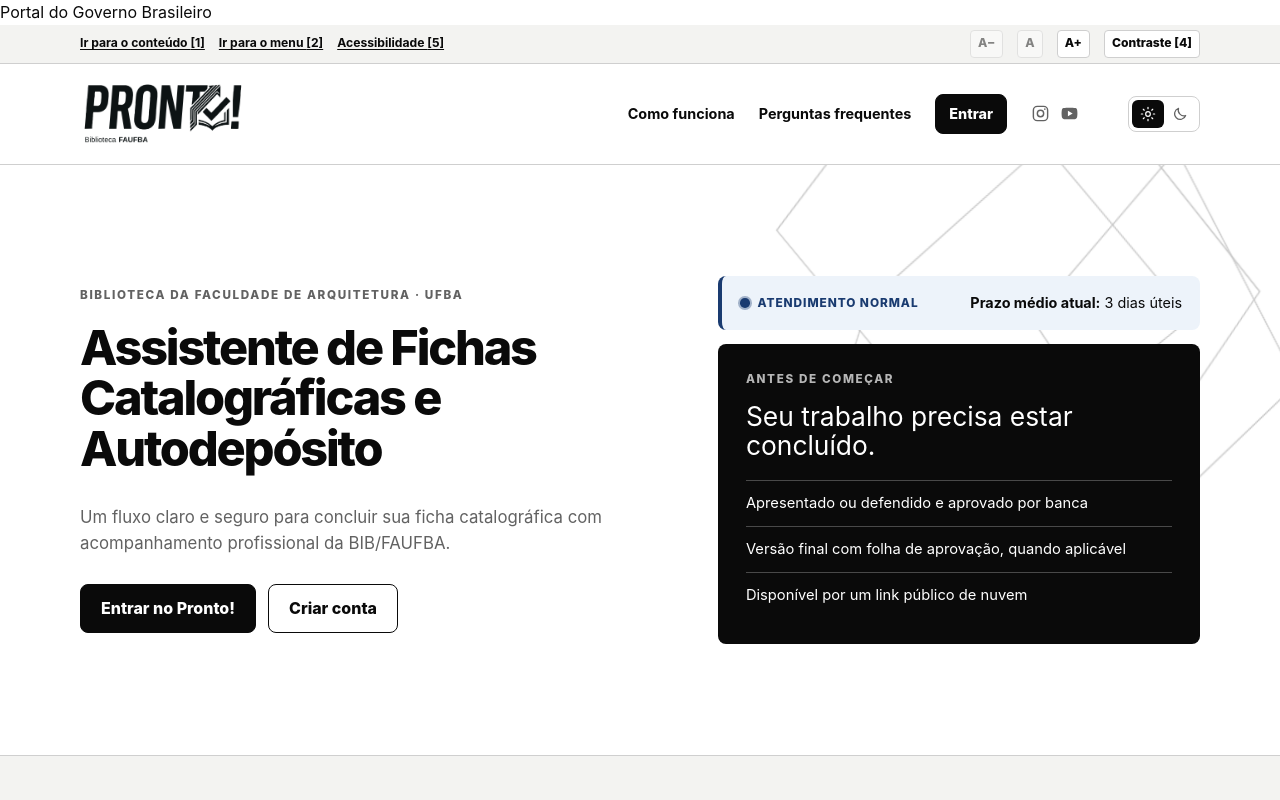
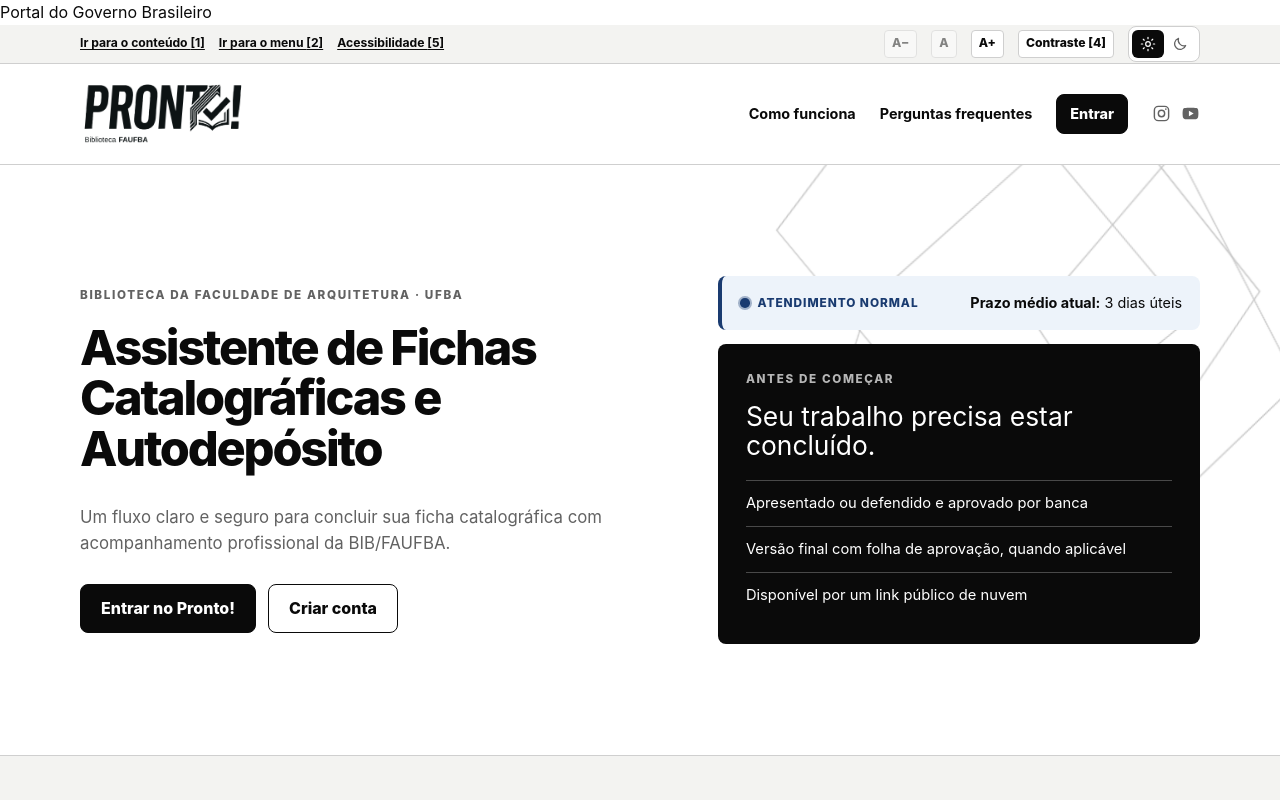
Before and after one commit to ramondavi/codex-projetos, a Next.js app: page / in a window 1280 px wide. Shown: the top 800 px of the page. Built offline with nearby package versions, Linux system fonts and the light colour scheme; no server answers; the database is empty.

Commit message:
feat: reúne tema nos recursos de acessibilidade

```diff
--- a/src/components/accessibility-controls.tsx
+++ b/src/components/accessibility-controls.tsx
@@ -1,6 +1,7 @@
 "use client";
 
 import { useEffect, useRef, useState } from "react";
+import { ThemeSwitcher } from "./theme-switcher";
 
 type TextScale = "normal" | "large" | "larger";
 
@@ -57,6 +58,7 @@
           <button type="button" onClick={() => changeScale("normal")} disabled={scale === "normal"} aria-label="Usar tamanho padrão do texto" title="Tamanho padrão">A</button>
           <button type="button" onClick={() => changeScale(scales[Math.min(scales.length - 1, scaleIndex + 1)])} disabled={scaleIndex === scales.length - 1} aria-label="Aumentar tamanho do texto" title="Aumentar texto">A+</button>
           <button type="button" onClick={changeContrast} accessKey="4" aria-pressed={highContrast} aria-label="Alternar alto contraste" title="Alto contraste">Contraste <span aria-hidden="true">[4]</span></button>
+          <ThemeSwitcher />
         </div>
       </div>
     </nav>
--- a/src/components/site-header.tsx
+++ b/src/components/site-header.tsx
@@ -1,6 +1,5 @@
 import Link from "next/link";
 import { Brand } from "./brand";
-import { ThemeSwitcher } from "./theme-switcher";
 import { LibrarySocialLinks } from "./library-social-links";
 import { createClient } from "@/lib/supabase/server";
 import { PublicBreadcrumbs } from "./breadcrumbs";
@@ -23,7 +22,7 @@
           <Link href="/#como-funciona">Como funciona</Link>
           <Link href="/perguntas-frequentes">Perguntas frequentes</Link>
           {user ? <div className="site-header__account"><Link className="site-header__access" href={accessHref}>{accessLabel}</Link><div className="site-header__submenu">{panelLinks.map(([label, href]) => <Link key={href} href={href}>{label}</Link>)}<form action={logout}><button className="site-header__logout" type="submit">↗ Sair da conta</button></form></div></div> : <Link className="site-header__access" href={accessHref}>{accessLabel}</Link>}
-          <LibrarySocialLinks /><span className="header-divider" aria-hidden="true" /><ThemeSwitcher />
+          <LibrarySocialLinks />
         </nav>
         </div>
       </header>
```
